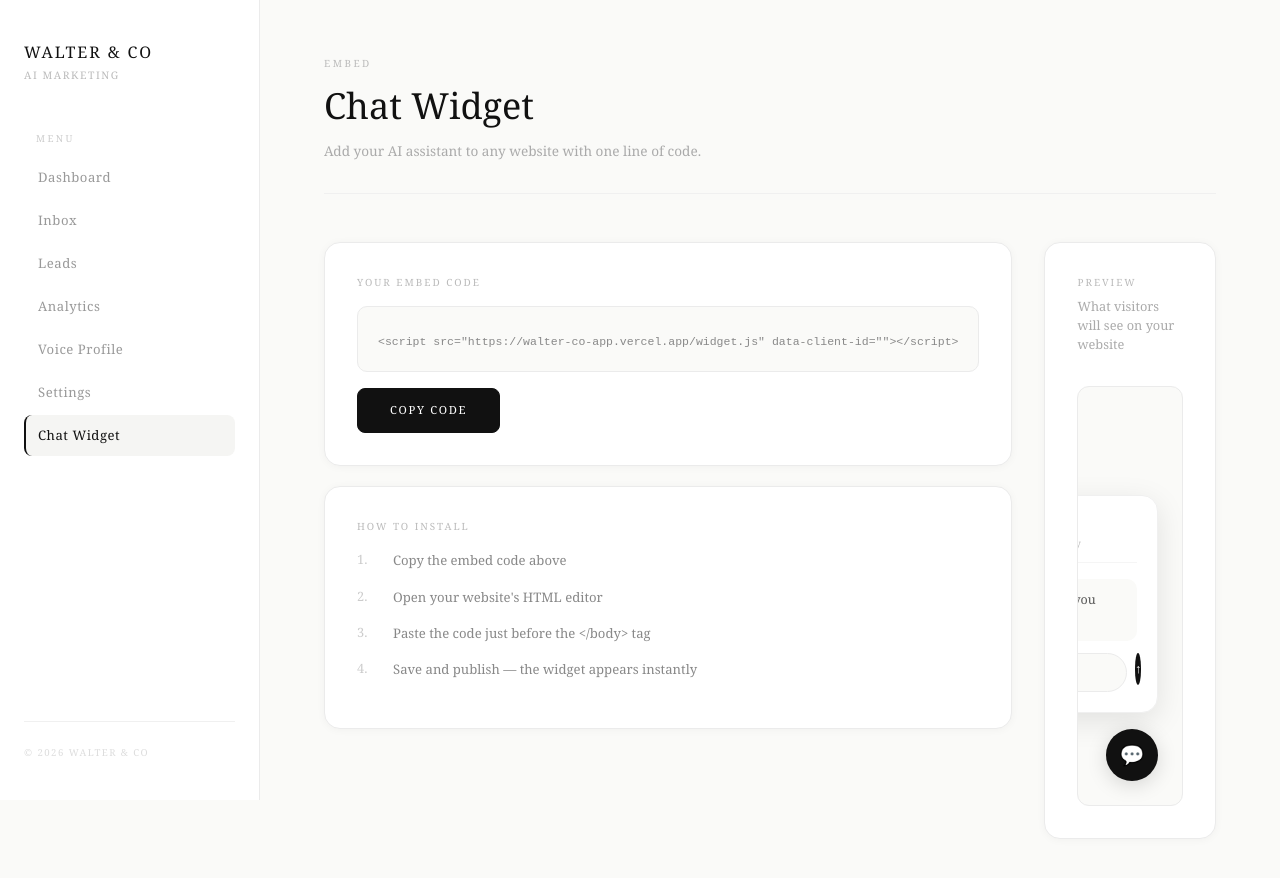
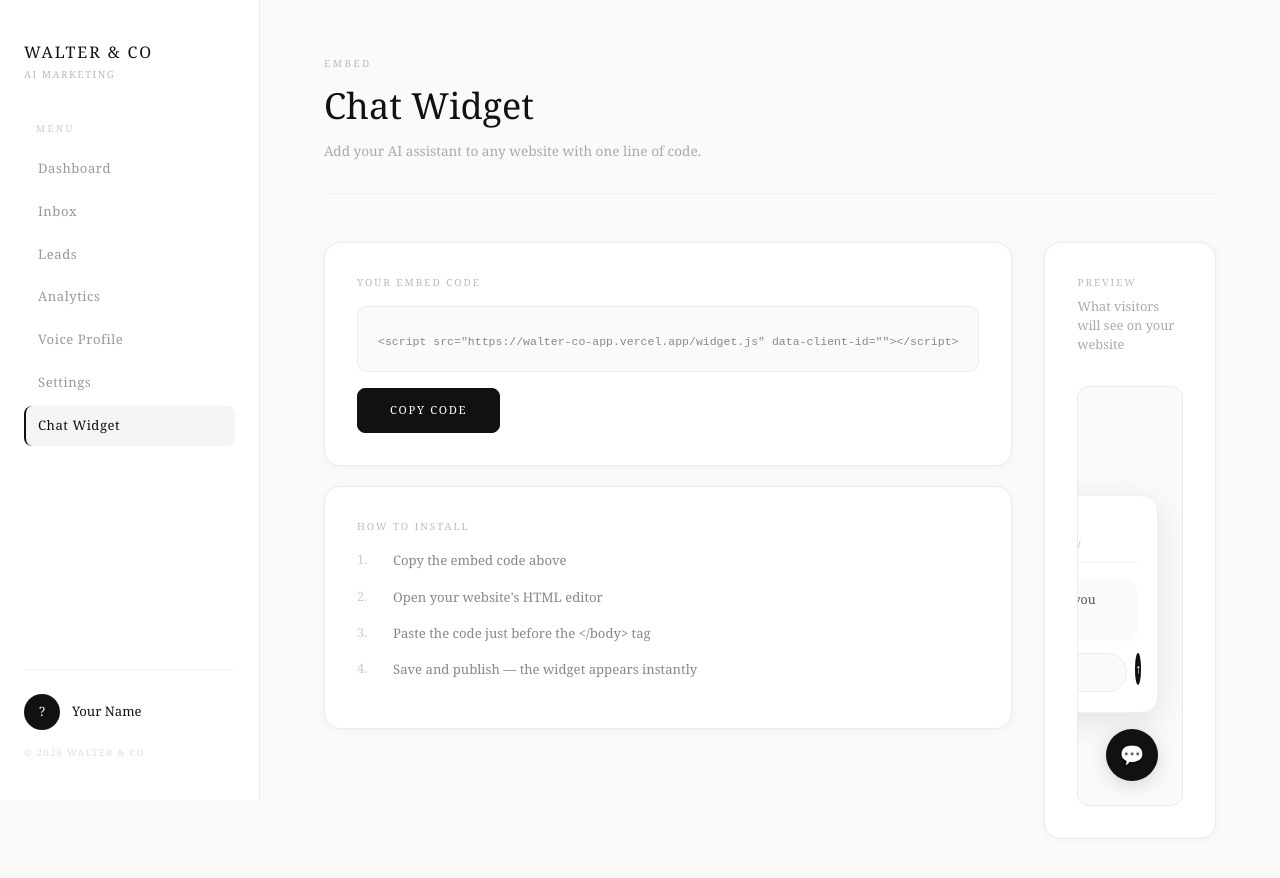
Before and after one commit to ethanvonsol-lab/walter-co-app, a Next.js app: page /widget in a window 1280 px wide. Shown: the top 878 px of the page. Built offline with nearby package versions, Linux system fonts and the light colour scheme; no server answers.

Commit message:
Add user profile to sidebar

```diff
--- a/components/Sidebar.tsx
+++ b/components/Sidebar.tsx
@@ -1,8 +1,31 @@
+'use client'
+
+import { useEffect, useState } from 'react'
+import { supabase } from '@/lib/supabase'
+
 interface SidebarProps {
   active: string
 }
 
 export default function Sidebar({ active }: SidebarProps) {
+  const [clientName, setClientName] = useState('')
+  const [clientEmail, setClientEmail] = useState('')
+  const [industry, setIndustry] = useState('')
+
+  useEffect(() => {
+    const fetchProfile = async () => {
+      const { data: { user } } = await supabase.auth.getUser()
+      if (!user) return
+      const { data } = await supabase.from('clients').select('name, industry').eq('email', user.email).single()
+      setClientEmail(user.email || '')
+      if (data) {
+        setClientName(data.name || '')
+        setIndustry(data.industry || '')
+      }
+    }
+    fetchProfile()
+  }, [])
+
   const navItems = [
     { label: 'Dashboard', href: '/dashboard' },
     { label: 'Inbox', href: '/dashboard/inbox' },
@@ -26,13 +49,14 @@ export default function Sidebar({ active }: SidebarProps) {
       top: 0,
       left: 0,
     }}>
-      <div style={{ marginBottom: '3rem' }}>
+      {/* Logo */}
+      <div style={{ marginBottom: '2.5rem' }}>
         <p style={{ fontSize: '1rem', fontWeight: '400', letterSpacing: '0.12em', color: '#111', fontFamily: '"Cormorant Garamond", Georgia, serif' }}>WALTER & CO</p>
-        <p style={{ fontSize: '0.65rem', color: '#bbb', letterSpacing: '0.15em', textTransform: 'uppercase', marginTop: '0.25rem' }}>AI Marketing</p>
+        <p style={{ fontSize: '0.62rem', color: '#bbb', letterSpacing: '0.15em', textTransform: 'uppercase', marginTop: '0.2rem' }}>AI Marketing</p>
       </div>
 
+      {/* Nav */}
       <p style={{ color: '#ccc', fontSize: '0.6rem', letterSpacing: '0.25em', textTransform: 'uppercase', marginBottom: '0.75rem', paddingLeft: '0.75rem' }}>Menu</p>
-
       <nav style={{ display: 'flex', flexDirection: 'column', gap: '0.15rem', flex: 1 }}>
         {navItems.map(item => (
           <a key={item.label} href={item.href} style={{
@@ -51,8 +75,28 @@ export default function Sidebar({ active }: SidebarProps) {
         ))}
       </nav>
 
-      <div style={{ borderTop: '1px solid #f0f0f0', paddingTop: '1.5rem' }}>
-        <p style={{ color: '#ddd', fontSize: '0.6rem', letterSpacing: '0.15em', textTransform: 'uppercase' }}>© 2026 Walter & Co</p>
+      {/* User Profile */}
+      <div style={{ borderTop: '1px solid #f0f0f0', paddingTop: '1.5rem', marginTop: '1rem' }}>
+        <div style={{ display: 'flex', alignItems: 'center', gap: '0.75rem', marginBottom: '1rem' }}>
+          <div style={{
+            width: '36px', height: '36px', borderRadius: '50%',
+            background: '#111', display: 'flex', alignItems: 'center',
+            justifyContent: 'center', flexShrink: 0
+          }}>
+            <p style={{ color: '#fff', fontSize: '0.8rem', fontFamily: '"Cormorant Garamond", Georgia, serif' }}>
+              {clientName ? clientName.charAt(0).toUpperCase() : '?'}
+            </p>
+          </div>
+          <div style={{ overflow: 'hidden' }}>
+            <p style={{ color: '#111', fontSize: '0.82rem', fontFamily: '"Cormorant Garamond", Georgia, serif', overflow: 'hidden', textOverflow: 'ellipsis', whiteSpace: 'nowrap' }}>
+              {clientName || 'Your Name'}
+            </p>
+            <p style={{ color: '#bbb', fontSize: '0.65rem', overflow: 'hidden', textOverflow: 'ellipsis', whiteSpace: 'nowrap', letterSpacing: '0.03em' }}>
+              {industry || clientEmail}
+            </p>
+          </div>
+        </div>
+        <p style={{ color: '#ddd', fontSize: '0.58rem', letterSpacing: '0.15em', textTransform: 'uppercase' }}>© 2026 Walter & Co</p>
       </div>
     </aside>
   )
```
